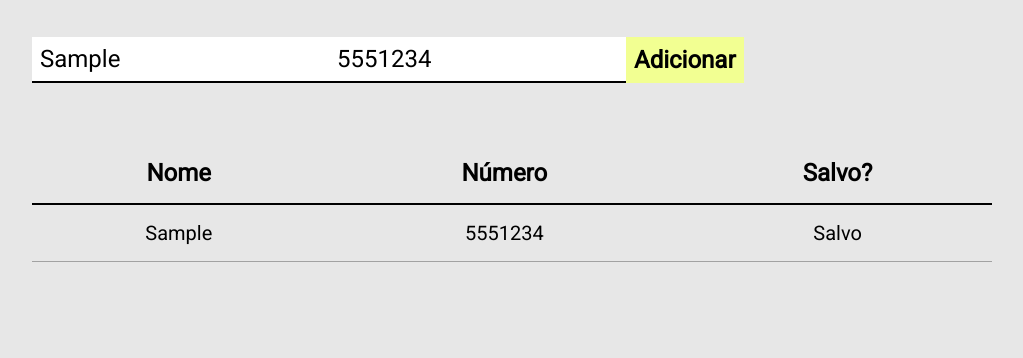
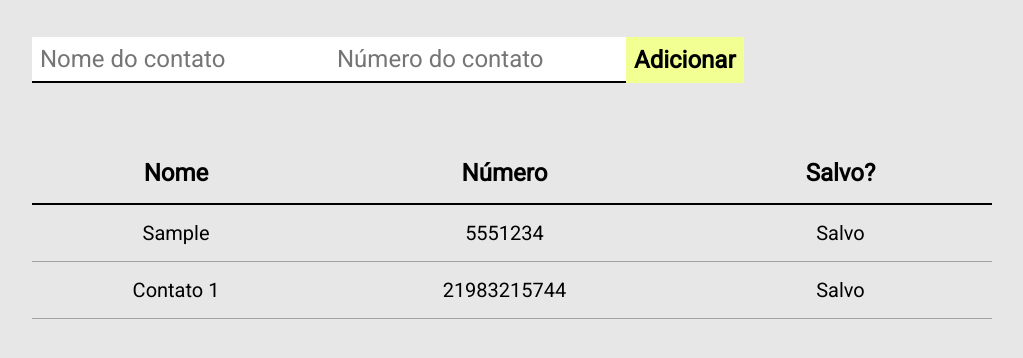
Before and after one commit to iagofreitassilva/trabalho-do-projeto2_ebac, a plain HTML site: page index.html in a window 1280 px wide. Both pictures are taken after typing "Sample", "5551234" into the empty fields and a click on the button "Adicionar". Shown: the part 150-508 px from the top of the page, without its empty margins (128-1151 px from the left). Drawn offline with Linux system fonts and the light colour scheme.

Commit message:
adicionando algumas coisas necessarias

```diff
--- a/index.html
+++ b/index.html
@@ -38,16 +38,14 @@
                 </tr>
             </thead>
             <tbody>
+            </tbody>
+            <tfoot>
                 <tr>
-                    <td>
-                        contato 1
-                    </td>
-                    <td>
-                        21983215477
-                    </td>
-                    <td><span class="resultado"></span>Salvo</td>
+                    <td>Contato 1</td>
+                    <td>21983215744</td>
+                    <td><span class="resultado">Salvo</span></td>
                 </tr>
-            </tbody>
+            </tfoot>
         </table>
     </div>
     <script src="./main.js"></script>
--- a/main.js
+++ b/main.js
@@ -1,5 +1,7 @@
 const form = document.getElementById('form-agenda');
+
 var linhas = "";
+
 form.addEventListener('submit',function(e) {
     e.preventDefault();
 
@@ -12,9 +14,12 @@ form.addEventListener('submit',function(e) {
     linha    += `<td>${(typeof inputNomeContato.value) == "string" ? 'Salvo' : 'Não salvo'}</td>`;
     linha    += '</tr>';
 
-    linhas+= linha;
-    const corpoTabela = document.querySelector('tbody');
+    linhas   += linha;
 
-    corpoTabela.innerHTML = linhas;
+    const corpoTabela        = document.querySelector('tbody');
 
+    corpoTabela.innerHTML    = linhas;
+
+    inputNomeContato.value   = '';
+    inputNumeroContato.value = '';
 });
```
